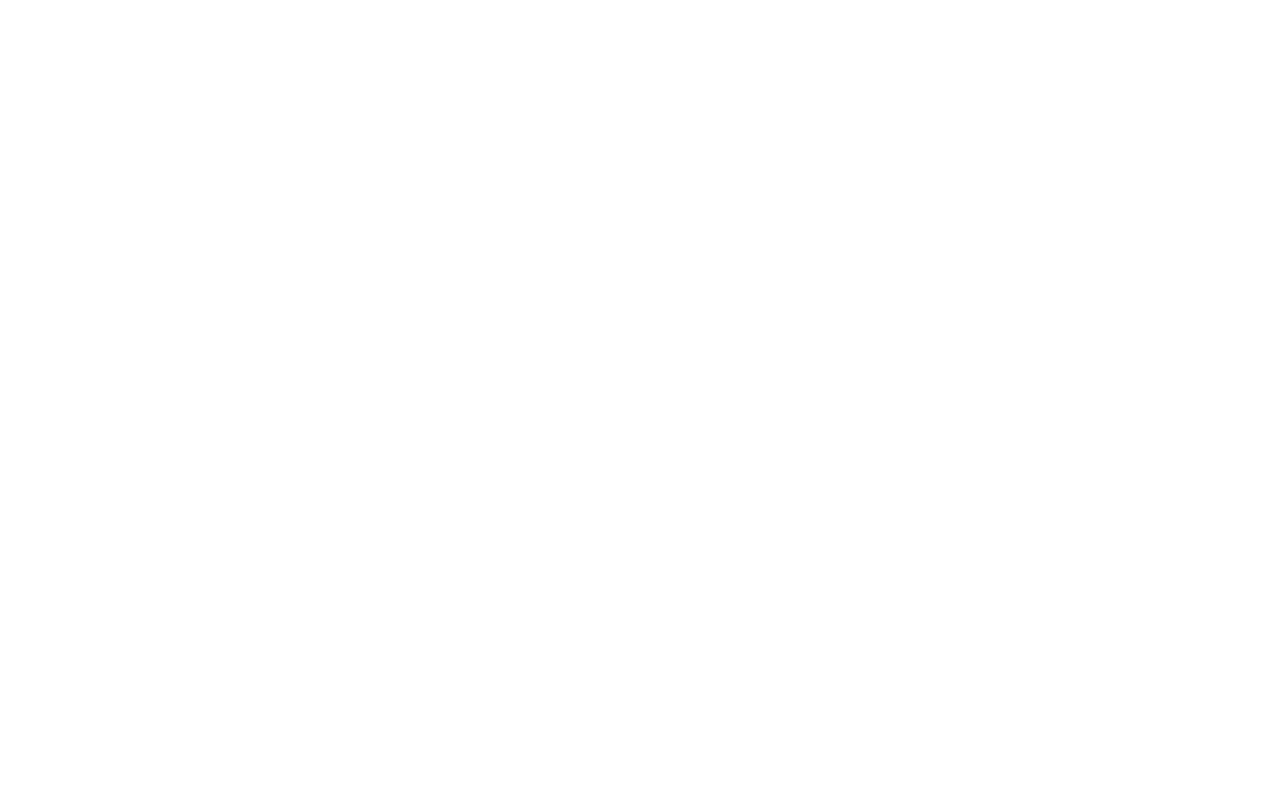
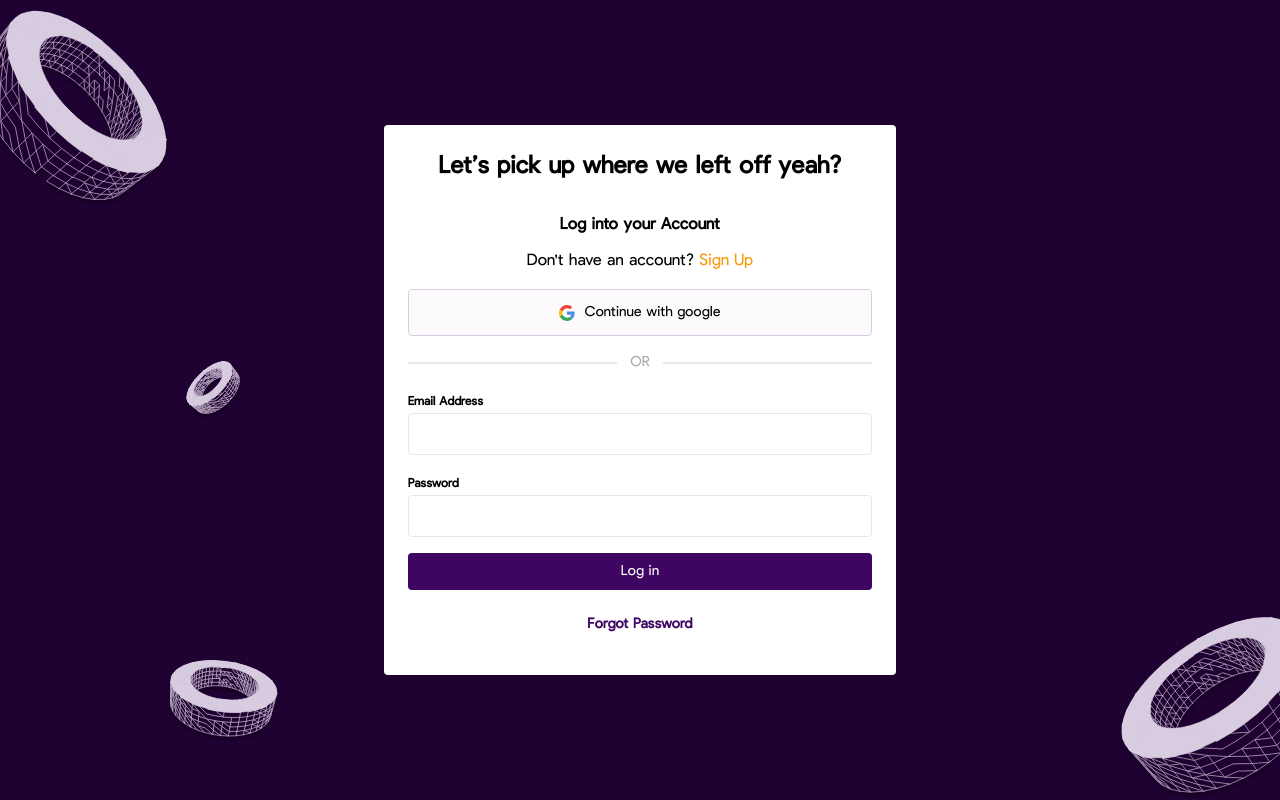
Before and after one commit to tech-911/Ultimate-Techie-Network, a React (Create React App) app: page /login in a window 1280 px wide. Before the commit this address had no page. Built offline with nearby package versions, Linux system fonts and the light colour scheme.

Commit message:
created login page

```diff
--- a/src/App.js
+++ b/src/App.js
@@ -2,16 +2,17 @@
 import { Routes, Route, Link } from "react-router-dom";
 import Home from "./pages/home";
 import CreateAccount from "./pages/createAccount/createAccount";
+import Login from "./pages/Login/login";
 const App = () => {
   return (
     <div>
       <Routes>
         <Route path="/" element={<Home />} />
         <Route path="/createaccount" element={<CreateAccount />} />
+        <Route path="/login" element={<Login />} />
       </Routes>
     </div>
   );
-
 };
 
 export default App;
--- /dev/null
+++ b/src/pages/Login/login.css
@@ -0,0 +1,10 @@
+.wrapper {
+  width: 100%;
+  height: 100vh;
+  background-image: url("../../assets/background.svg");
+  background-color: #1f0231;
+  background-position: center;
+  background-repeat: no-repeat;
+  background-size: cover;
+  overflow-x: hidden;
+}
--- /dev/null
+++ b/src/pages/Login/login.js
@@ -0,0 +1,79 @@
+import React from "react";
+import "./login.css";
+import GoogleImg from "../../assets/google.svg";
+import { BiChevronDown } from "react-icons/bi";
+const CreateAccount = () => {
+  return (
+    <div className="wrapper flex items-center justify-center font-pulpdisplay">
+      <div className="bg-[white] w-[40%] rounded-[4px] px-6 py-6 ">
+        <div className="Heading-container mb-4">
+          <div className="flex items-center justify-center">
+            <h1 className=" font-bold text-center text-[24px] mb-7 w-[90%]">
+              Let’s pick up where we left off yeah?
+            </h1>
+          </div>
+
+          <p className="text-center font-semibold mb-3">
+            Log into your Account
+          </p>
+          <p className="text-center mb-4">
+            Don't have an account?{" "}
+            <span className="text-[#FA9706] font-medium cursor-pointer">
+              Sign Up
+            </span>
+          </p>
+
+          <button className="bg-[#FCFAFC] py-3 flex items-center justify-center w-[100%] border-[1px] border-[#D8CDE0] rounded-[4px] mb-4">
+            {" "}
+            <img src={GoogleImg} alt="google" className="mr-[2%]" />
+            <p className="text-[14px] font-medium">Continue with google</p>
+          </button>
+          <div className="flex items-center justify-between">
+            <p className="border  w-[45%] text-[#A6A6A6]"></p>
+            <p className="text-[#A6A6A6] text-[14px]">OR</p>
+            <p className="border w-[45%]  text-[#D8CDE0]"></p>
+          </div>
+        </div>
+
+        <div className="form-container flex flex-col">
+          <div className="mb-4">
+            <label htmlFor="email" className="text-[12px] font-semibold mb-1">
+              Email Address
+            </label>
+            <input
+              id="email"
+              type="text"
+              className="rounded-[4px] p-2 border outline-none w-[100%]"
+            />
+          </div>
+
+          <div className="mb-4">
+            <label
+              htmlFor="password"
+              className="text-[12px] font-semibold mb-1"
+            >
+              Password
+            </label>
+            <input
+              id="password"
+              type="password"
+              className="rounded-[4px] p-2 border outline-none w-[100%]"
+            />
+          </div>
+          <div className="mb-4">
+            <button className="w-[100%] text-center p-2 bg-[#3E0563] font-pulpdisplay text-[white] text-[14px] rounded-[4px]">
+              Log in
+            </button>
+          </div>
+          <div className="mb-4 mt-2">
+            <p className="text-center text-[#3E0563] text-[14px] font-bold">
+              Forgot Password
+            </p>
+          </div>
+        </div>
+      </div>
+    </div>
+  );
+};
+
+export default CreateAccount;
--- a/src/pages/createAccount/createAccount.js
+++ b/src/pages/createAccount/createAccount.js
@@ -4,8 +4,8 @@
 import { BiChevronDown } from "react-icons/bi";
 const CreateAccount = () => {
   return (
-    <div className="wrapper flex items-center justify-center font-pulpdisplay">
-      <div className="bg-[white] w-[40%] rounded-[4px] px-6 py-6">
+    <div className="wrapper flex items-center justify-center font-pulpdisplay pt-[15%]">
+      <div className="bg-[white] w-[40%] rounded-[4px] px-6 py-6 mb-[5%] ">
         <div className="Heading-container mb-4">
           <div className="flex items-center justify-center">
             <h1 className=" font-bold text-center text-[24px] mb-7 w-[80%]">
@@ -93,12 +93,24 @@
               className="rounded-[4px] p-2 border outline-none w-[100%]"
             />
           </div>
-          <div>
+          <div className="mb-4">
             <p className="text-[12px] font-semibold mb-1">Gender</p>
             <div className="rounded-[4px] border outline-none w-[100%] flex items-center justify-between">
               <input type="text" className="outline-none p-2 w-[80%]" />
-              <BiChevronDown className="mr-2 text-[24px] cursor-pointer"/>
+              <BiChevronDown className="mr-2 text-[24px] cursor-pointer" />
             </div>
+          </div>
+          <div className="mb-4">
+            <p className="text-[12px] text-center">
+              By registering you agree to Techtrend Africa's{" "}
+              <span className="text-[#FA9706]">Terms of Use</span> and{" "}
+              <span className="text-[#FA9706]">Privacy Policy</span>
+            </p>
+          </div>
+          <div className="mb-4">
+            <button className="w-[100%] text-center p-2 bg-[#3E0563] font-pulpdisplay text-[white] text-[14px] rounded-[4px]">
+              Create my account
+            </button>
           </div>
         </div>
       </div>
```
